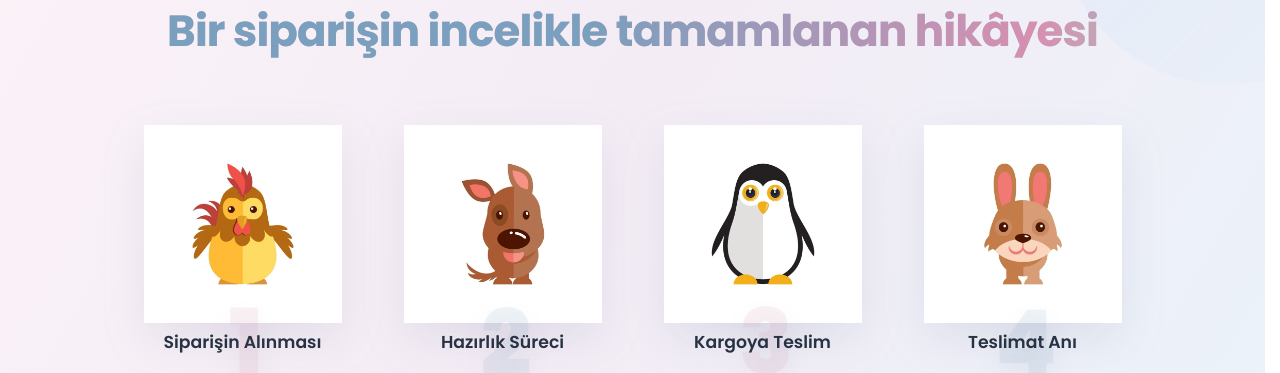
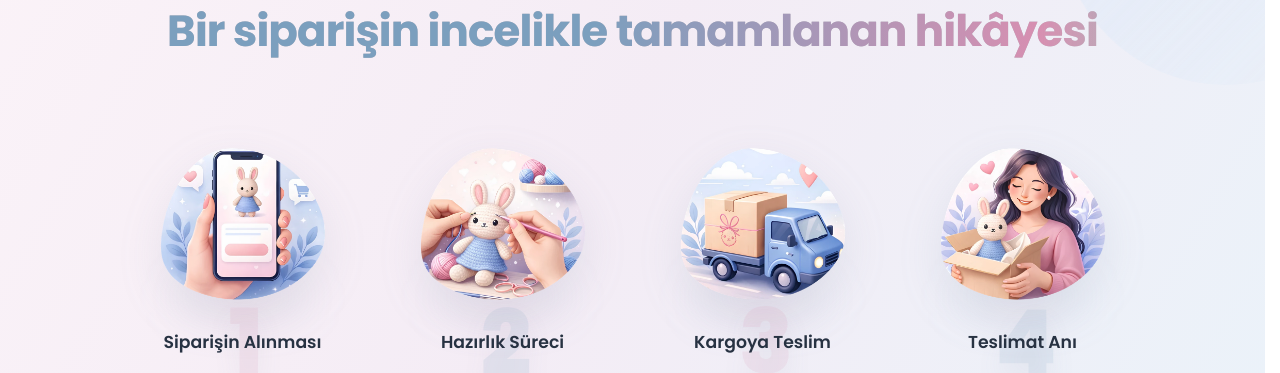
Before and after one commit to MRTKTLG/WEBPAGE, a website: page index.html in a window 1280 px wide. Shown: the part 1636-2009 px from the top of the page. Drawn offline with nearby package versions, Linux system fonts and the light colour scheme.

Commit message:
Update journey gallery assets and ignore temp captures

```diff
--- a/assets/styles.css
+++ b/assets/styles.css
@@ -601,8 +601,6 @@ main > section,
   will-change: transform, opacity, filter;
   -webkit-backface-visibility: hidden;
   backface-visibility: hidden;
-  clip-path: inset(0 round 0.01px);
-  -webkit-clip-path: inset(0 round 0.01px);
   filter: drop-shadow(0 18px 30px rgba(64, 75, 89, 0.14));
   opacity: 1;
 }
@@ -642,12 +640,6 @@ main > section,
   width: clamp(104px, 11vw, 152px);
   aspect-ratio: 1;
   border-radius: 999px;
-
-  /* Prevent transient square artifacts on iOS/Safari during circle animations. */
-  clip-path: circle(50% at 50% 50%);
-  -webkit-clip-path: circle(50% at 50% 50%);
-  -webkit-mask-image: radial-gradient(circle, #000 99%, transparent 100%);
-  mask-image: radial-gradient(circle, #000 99%, transparent 100%);
   -webkit-backface-visibility: hidden;
   backface-visibility: hidden;
   transform: translateY(-50%);
@@ -3281,10 +3273,6 @@ footer .text-body-secondary,
     width: 86px;
     aspect-ratio: 1;
     border-radius: 999px;
-    clip-path: circle(50% at 50% 50%);
-    -webkit-clip-path: circle(50% at 50% 50%);
-    -webkit-mask-image: radial-gradient(circle, #000 99%, transparent 100%);
-    mask-image: radial-gradient(circle, #000 99%, transparent 100%);
     -webkit-backface-visibility: hidden;
     backface-visibility: hidden;
     background: var(--hero-circle-blue);
--- a/index.html
+++ b/index.html
@@ -22,7 +22,7 @@
       integrity="sha384-sRIl4kxILFvY47J16cr9ZwB07vP4J8+LH7qKQnuqkuIAvNWLzeN8tE5YBujZqJLB"
       crossorigin="anonymous"
     />
-    <link rel="stylesheet" href="assets/styles.css?v=layout-pass-286" />
+    <link rel="stylesheet" href="assets/styles.css?v=layout-pass-287" />
   </head>
   <body class="is-preloading">
     <div class="page-preloader" aria-hidden="true">
@@ -251,11 +251,11 @@
                   <div class="journey-visual">
                     <div class="journey-visual-media">
                       <img
-                        src="assets/img/1.webp"
+                        src="assets/img/journey-1.webp"
                         srcset="
-                          assets/img/responsive/1-768.webp   768w,
-                          assets/img/responsive/1-1200.webp 1200w,
-                          assets/img/1.webp                 1600w
+                          assets/img/responsive/journey-1-768.webp   768w,
+                          assets/img/responsive/journey-1-1200.webp 1200w,
+                          assets/img/journey-1.webp                 1600w
                         "
                         alt="Alınan amigurumi siparişinin oluşturulma aşaması"
                         width="1600"
@@ -277,11 +277,11 @@
                   <div class="journey-visual">
                     <div class="journey-visual-media">
                       <img
-                        src="assets/img/2.webp"
+                        src="assets/img/journey-2.webp"
                         srcset="
-                          assets/img/responsive/2-768.webp   768w,
-                          assets/img/responsive/2-1200.webp 1200w,
-                          assets/img/2.webp                 1600w
+                          assets/img/responsive/journey-2-768.webp   768w,
+                          assets/img/responsive/journey-2-1200.webp 1200w,
+                          assets/img/journey-2.webp                 1600w
                         "
                         alt="Hazırlanmakta olan amigurumi siparişi"
                         width="1600"
@@ -302,11 +302,11 @@
                   <div class="journey-visual">
                     <div class="journey-visual-media">
                       <img
-                        src="assets/img/3.webp"
+                        src="assets/img/journey-3.webp"
                         srcset="
-                          assets/img/responsive/3-768.webp   768w,
-                          assets/img/responsive/3-1200.webp 1200w,
-                          assets/img/3.webp                 1600w
+                          assets/img/responsive/journey-3-768.webp   768w,
+                          assets/img/responsive/journey-3-1200.webp 1200w,
+                          assets/img/journey-3.webp                 1600w
                         "
                         alt="Kargoya hazırlanmış amigurumi siparişi"
                         width="1600"
@@ -326,11 +326,11 @@
                   <div class="journey-visual">
                     <div class="journey-visual-media">
                       <img
-                        src="assets/img/4.webp"
+                        src="assets/img/journey-4.webp"
                         srcset="
-                          assets/img/responsive/4-768.webp   768w,
-                          assets/img/responsive/4-1200.webp 1200w,
-                          assets/img/4.webp                 1600w
+                          assets/img/responsive/journey-4-768.webp   768w,
+                          assets/img/responsive/journey-4-1200.webp 1200w,
+                          assets/img/journey-4.webp                 1600w
                         "
                         alt="Teslim edilen siparişle mutlu müşteri"
                         width="1600"
```
Also changed, not shown: assets/img/journey-1.webp (added), assets/img/journey-2.webp (added), assets/img/journey-3.webp (added), assets/img/journey-4.webp (added), assets/img/responsive/journey-1-1200.webp (added), assets/img/responsive/journey-1-768.webp (added), assets/img/responsive/journey-2-1200.webp (added), assets/img/responsive/journey-2-768.webp (added), assets/img/responsive/journey-3-1200.webp (added), assets/img/responsive/journey-3-768.webp (added), assets/img/responsive/journey-4-1200.webp (added), assets/img/responsive/journey-4-768.webp (added), 1 other file.
